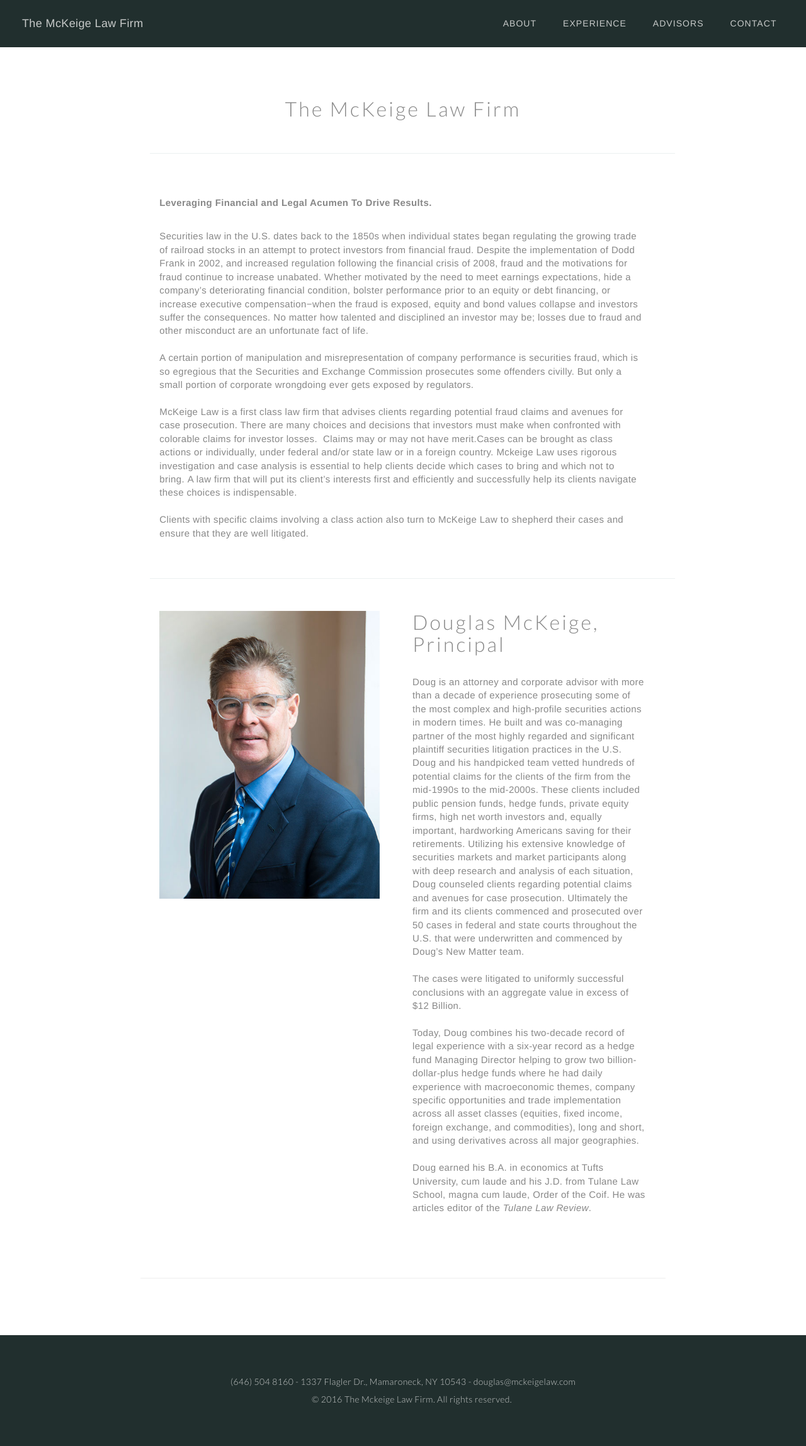
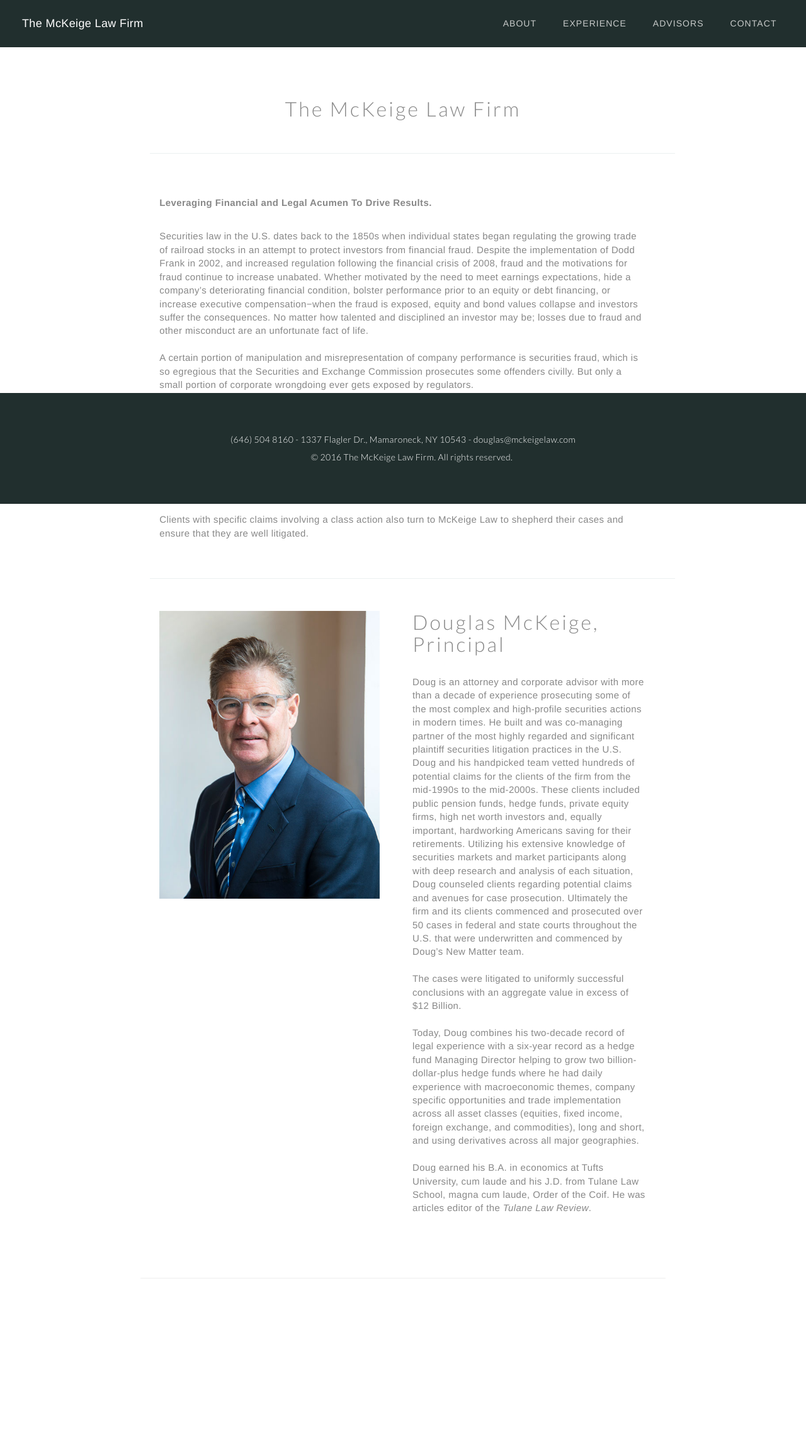
Before and after one commit to chexare/chexare.github.io, a PHP site: page /douglas.html in a window 1280 px wide. Shown: the whole page at 63% size. After the commit the page ends 2030 px from the top, so only its background shows below. Run offline with PHP 8.4, Linux system fonts and the light colour scheme.

Commit message:
cathy changes 9/24/16

```diff
--- a/advisors.html
+++ b/advisors.html
@@ -2,7 +2,7 @@
 
 <html>
 	<head>
-		<title>The Mckeige Law Firm</title>
+		<title>The McKeige Law Firm</title>
 		<meta charset="utf-8" />
 		<meta name="viewport" content="width=device-width, initial-scale=1" />
 		<meta name="keywords" content="Securities Fraud, Litigation, Class Action, unfair competition, fiduciary breach, breach of fiduciary duty, portfolio monitoring, appraisal, consumer litigation, false claims, corporate fraud">
@@ -143,7 +143,7 @@
 
 					<ul class="copyright">
 						<li>(646) 504 8160  -  1337 Flagler Dr., Mamaroneck, NY 10543  -  douglas@mckeigelaw.com</li>
-						<li>&copy; 2016 The Mckeige Law Firm. All rights reserved.</li>
+						<li>&copy; 2016 The McKeige Law Firm. All rights reserved.</li>
 					</ul>
 
 				</footer>
--- a/contact_us.html
+++ b/contact_us.html
@@ -2,7 +2,7 @@
 
 <html>
 	<head>
-		<title>The Mckeige Law Firm</title>
+		<title>The McKeige Law Firm</title>
 		<meta charset="utf-8" />
 		<meta name="viewport" content="width=device-width, initial-scale=1" />
 		<meta name="keywords" content="Securities Fraud, Litigation, Class Action, unfair competition, fiduciary breach, breach of fiduciary duty, portfolio monitoring, appraisal, consumer litigation, false claims, corporate fraud">
@@ -97,7 +97,7 @@
 
 					<ul class="copyright">
 						<li>(646) 504 8160  -  1337 Flagler Dr., Mamaroneck, NY 10543  -  douglas@mckeigelaw.com</li>
-						<li>&copy; 2016 The Mckeige Law Firm. All rights reserved.</li>
+						<li>&copy; 2016 The McKeige Law Firm. All rights reserved.</li>
 					</ul>
 
 				</footer>
--- a/css/main.css
+++ b/css/main.css
@@ -1722,7 +1722,7 @@
 	}
 	#logo a {
 		border: solid 1px transparent;
-		color: #c7cac9;
+		color: #fff;
 		display: inline-block;
 		line-height: 1em;
 		padding: 6px;
@@ -2622,8 +2622,10 @@
 
 	#footer {
 		background: #212f2e;
-		color: #c7cac9;
-		padding: 3em ;
+		color: #fff;
+		position: fixed;
+		bottom: 0px;
+		width: 100%;
 		text-align: center;
 	}
 
--- a/douglas.html
+++ b/douglas.html
@@ -2,7 +2,7 @@
 
 <html>
 	<head>
-		<title>The Mckeige Law Firm</title>
+		<title>The McKeige Law Firm</title>
 		<meta charset="utf-8" />
 		<meta name="viewport" content="width=device-width, initial-scale=1" />
 		<meta name="keywords" content="Securities Fraud, Litigation, Class Action, unfair competition, fiduciary breach, breach of fiduciary duty, portfolio monitoring, appraisal, consumer litigation, false claims, corporate fraud">
@@ -48,7 +48,7 @@
 							<p class="dark_serif_font ">
 								Securities law in the U.S. dates back to the 1850s when individual states began regulating the growing trade of railroad stocks in an attempt to protect investors from financial fraud. Despite the implementation of Dodd Frank in 2002, and increased regulation following the financial crisis of 2008, fraud and the motivations for fraud continue to increase unabated. Whether motivated by the need to meet earnings expectations, hide a company’s deteriorating financial condition, bolster performance prior to an equity or debt financing, or increase executive compensation−when the fraud is exposed, equity and bond values collapse and investors suffer the consequences. No matter how talented and disciplined an investor may be; losses due to fraud and other misconduct are an unfortunate fact of life.<br><br>
 								A certain portion of manipulation and misrepresentation of company performance is securities fraud, which is so egregious that the Securities and Exchange Commission prosecutes some offenders civilly. But only a small portion of corporate wrongdoing ever gets exposed by regulators.<br><br>
-								McKeige Law is a first class law firm that advises clients regarding potential fraud claims and avenues for case prosecution. There are many choices and decisions that investors must make when confronted with colorable claims for investor losses.  Claims may or may not have merit.Cases can be brought as class actions or individually, under federal and/or state law or in a foreign country. Mckeige Law uses rigorous investigation and case analysis is essential to help clients decide which cases to bring and which not to bring. A law firm that will put its client’s interests first and efficiently and successfully help its clients navigate these choices is indispensable.<br><br>
+								McKeige Law is a first class law firm that advises clients regarding potential fraud claims and avenues for case prosecution. There are many choices and decisions that investors must make when confronted with colorable claims for investor losses.  Claims may or may not have merit.Cases can be brought as class actions or individually, under federal and/or state law or in a foreign country. McKeige Law uses rigorous investigation and case analysis is essential to help clients decide which cases to bring and which not to bring. A law firm that will put its client’s interests first and efficiently and successfully help its clients navigate these choices is indispensable.<br><br>
 								Clients with specific claims involving a class action also turn to McKeige Law to shepherd their cases and ensure that they are well litigated.
 							</p>
 							</div>
@@ -82,7 +82,7 @@
 
 					<ul class="copyright">
 						<li>(646) 504 8160  -  1337 Flagler Dr., Mamaroneck, NY 10543  -  douglas@mckeigelaw.com</li>
-						<li>&copy; 2016 The Mckeige Law Firm. All rights reserved.</li>
+						<li>&copy; 2016 The McKeige Law Firm. All rights reserved.</li>
 					</ul>
 
 				</footer>
--- a/experience.html
+++ b/experience.html
@@ -2,7 +2,7 @@
 
 <html>
 	<head>
-		<title>The Mckeige Law Firm</title>
+		<title>The McKeige Law Firm</title>
 		<meta charset="utf-8" />
 		<meta name="viewport" content="width=device-width, initial-scale=1" />
 		<meta name="keywords" content="Securities Fraud, Litigation, Class Action, unfair competition, fiduciary breach, breach of fiduciary duty, portfolio monitoring, appraisal, consumer litigation, false claims, corporate fraud">
@@ -110,7 +110,7 @@
 
 					<ul class="copyright">
 						<li>(646) 504 8160  -  1337 Flagler Dr., Mamaroneck, NY 10543  -  douglas@mckeigelaw.com</li>
-						<li>&copy; 2016 The Mckeige Law Firm. All rights reserved.</li>
+						<li>&copy; 2016 The McKeige Law Firm. All rights reserved.</li>
 					</ul>
 
 				</footer>
--- a/index.html
+++ b/index.html
@@ -2,7 +2,7 @@
 
 <html>
 	<head>
-		<title>The Mckeige Law Firm</title>
+		<title>The McKeige Law Firm</title>
 		<meta charset="utf-8" />
 		<meta name="viewport" content="width=device-width, initial-scale=1" />
 		<meta name="keywords" content="Securities Fraud, Litigation, Class Action, unfair competition, fiduciary breach, breach of fiduciary duty, portfolio monitoring, appraisal, consumer litigation, false claims, corporate fraud">
@@ -48,7 +48,7 @@
 
 					<ul class="copyright">
 						<!-- <li>(646) 504 8160  -  1337 Flagler Dr., Mamaroneck, NY 10543  -  douglas@mckeigelaw.com</li> -->
-						<li>&copy; 2016 The Mckeige Law Firm. All rights reserved.</li>
+						<li>&copy; 2016 The McKeige Law Firm. All rights reserved.</li>
 					</ul>
 
 				</footer>
--- a/legal_landscape.html
+++ b/legal_landscape.html
@@ -2,7 +2,7 @@
 
 <html>
 	<head>
-		<title>The Mckeige Law Firm</title>
+		<title>The McKeige Law Firm</title>
 		<meta charset="utf-8" />
 		<meta name="viewport" content="width=device-width, initial-scale=1" />
 		<meta name="keywords" content="Securities Fraud, Litigation, Class Action, unfair competition, fiduciary breach, breach of fiduciary duty, portfolio monitoring, appraisal, consumer litigation, false claims, corporate fraud">
@@ -77,7 +77,7 @@
 
 					<ul class="copyright">
 						<li>(646) 504 8160  -  1337 Flagler Dr., Mamaroneck, NY 10543  -  douglas@mckeigelaw.com</li>
-						<li>&copy; 2016 The Mckeige Law Firm. All rights reserved.</li>
+						<li>&copy; 2016 The McKeige Law Firm. All rights reserved.</li>
 					</ul>
 
 				</footer>
```
